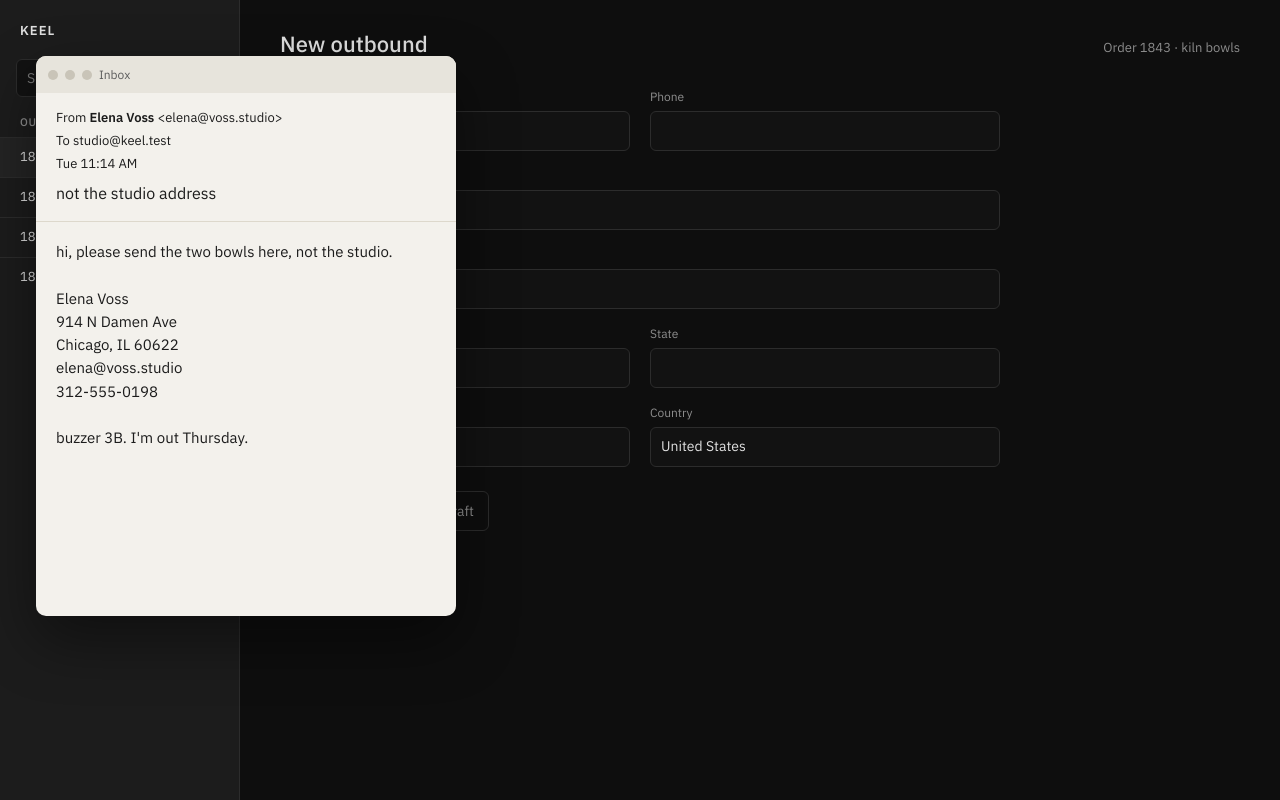
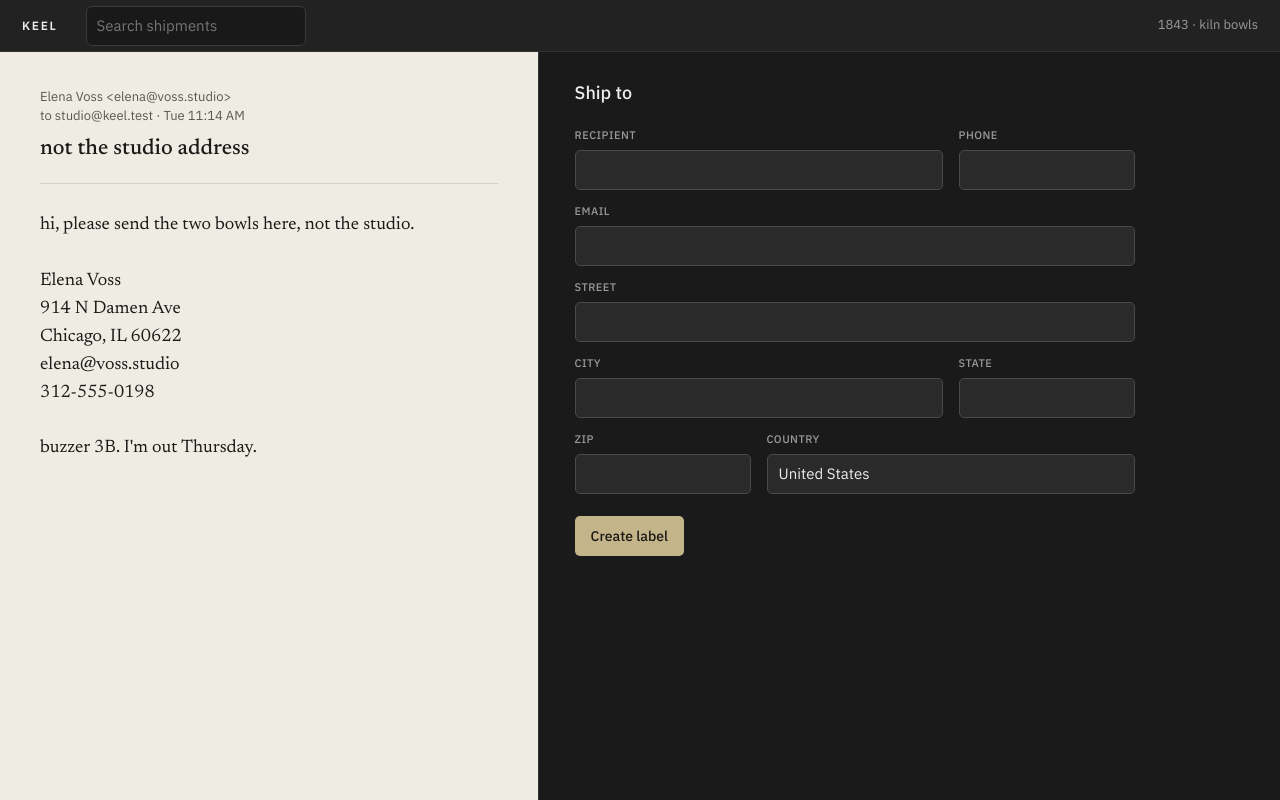
Before and after one commit to goodnight000/exact-paste, a browser extension: page demo/index.html in a window 1280 px wide. Drawn offline with Linux system fonts and the light colour scheme.

Commit message:
Lay the demo out as a reading pane and a ship-to form, no overlay.

```diff
--- a/demo/index.html
+++ b/demo/index.html
@@ -3,235 +3,174 @@
   <head>
     <meta charset="utf-8" />
     <meta name="viewport" content="width=device-width, initial-scale=1" />
-    <title>Keel — New outbound</title>
+    <title>Keel</title>
     <link rel="preconnect" href="https://fonts.googleapis.com" />
-    <link rel="stylesheet" href="https://fonts.googleapis.com/css2?family=IBM+Plex+Sans:wght@400;500;600&display=swap" />
+    <link
+      rel="stylesheet"
+      href="https://fonts.googleapis.com/css2?family=IBM+Plex+Sans:ital,wght@0,400;0,500;0,600;1,400&family=Newsreader:opsz,wght@6..72,400;6..72,500&display=swap"
+    />
     <style>
       :root {
-        --bg: #161616;
-        --rail: #1c1c1c;
-        --line: #2c2c2c;
-        --text: #e0e0e0;
-        --muted: #8d8d8d;
-        --field: #121212;
-        --accent: #7a9478;
+        --bg: #1a1a1a;
+        --bar: #222;
+        --paper: #efece4;
+        --ink: #1c1b18;
+        --ink-dim: #5c5850;
+        --line: #333;
+        --field: #2a2a2a;
+        --text: #ececec;
+        --muted: #9a9a9a;
+        --accent: #c4b48a;
       }
       * { box-sizing: border-box; }
       html, body {
         margin: 0;
         height: 100%;
-        background: #0e0e0e;
+        background: var(--bg);
         color: var(--text);
-        font: 14px/1.45 "IBM Plex Sans", ui-sans-serif, system-ui, sans-serif;
+        font: 15px/1.45 "IBM Plex Sans", ui-sans-serif, sans-serif;
       }
-      .desk {
+      .app {
         display: grid;
-        grid-template-columns: 240px 1fr;
+        grid-template-rows: 52px 1fr;
         height: 100%;
       }
-      rail {
-        display: block;
-        background: var(--rail);
-        border-right: 1px solid var(--line);
-        padding: 22px 0 28px;
+      .bar {
+        display: flex;
+        align-items: center;
+        gap: 28px;
+        padding: 0 22px;
+        background: var(--bar);
+        border-bottom: 1px solid var(--line);
       }
-      rail .mark {
-        padding: 0 20px 18px;
-        font-size: 13px;
+      .bar strong {
+        font-size: 12px;
         font-weight: 600;
-        letter-spacing: 0.08em;
+        letter-spacing: 0.14em;
         text-transform: uppercase;
       }
-      rail input[type="search"] {
-        display: block;
-        width: calc(100% - 32px);
-        margin: 0 16px 18px;
-        padding: 8px 10px;
-        border: 1px solid var(--line);
+      .bar input[type="search"] {
+        width: 220px;
+        padding: 7px 10px;
+        border: 1px solid #3a3a3a;
         border-radius: 6px;
-        background: var(--field);
+        background: #191919;
         color: var(--text);
         font: inherit;
       }
-      rail h2 {
-        margin: 0 20px 6px;
-        font-size: 11px;
-        font-weight: 500;
-        letter-spacing: 0.06em;
-        text-transform: uppercase;
+      .bar .spacer { flex: 1; }
+      .bar em {
+        font-style: normal;
         color: var(--muted);
-      }
-      .row {
-        display: grid;
-        grid-template-columns: 1fr auto;
-        gap: 8px;
-        padding: 10px 20px;
-        border-top: 1px solid var(--line);
         font-size: 13px;
       }
-      .row small { color: var(--muted); }
-      .row.active { background: #242424; }
-      main.stage {
-        padding: 28px 40px 48px;
+      .work {
+        display: grid;
+        grid-template-columns: minmax(320px, 42%) 1fr;
+        min-height: 0;
+      }
+      .letter {
+        min-height: 0;
         overflow: auto;
+        padding: 36px 40px 48px;
+        background: var(--paper);
+        color: var(--ink);
       }
-      main.stage header {
-        display: flex;
-        align-items: baseline;
-        justify-content: space-between;
-        margin-bottom: 28px;
+      .letter header {
+        margin: 0 0 28px;
+        padding: 0 0 20px;
+        border-bottom: 1px solid #d5d0c6;
+        font-size: 13px;
+        color: var(--ink-dim);
       }
-      main.stage h1 {
+      .letter header b {
+        color: var(--ink);
+        font-weight: 600;
+      }
+      .letter h1 {
+        margin: 10px 0 0;
+        font: 500 22px/1.25 Newsreader, "Times New Roman", serif;
+        color: var(--ink);
+      }
+      .letter article {
         margin: 0;
-        font-size: 22px;
+        font: 18px/1.55 Newsreader, "Times New Roman", serif;
+        white-space: pre-wrap;
+        user-select: text;
+      }
+      .ship {
+        min-height: 0;
+        overflow: auto;
+        padding: 28px 36px 48px;
+        border-left: 1px solid var(--line);
+      }
+      .ship h2 {
+        margin: 0 0 22px;
+        font-size: 18px;
         font-weight: 500;
       }
-      main.stage header span { color: var(--muted); font-size: 13px; }
       form {
         display: grid;
-        grid-template-columns: 1fr 1fr;
-        gap: 16px 20px;
-        max-width: 720px;
+        grid-template-columns: 1fr 1fr 1fr;
+        gap: 14px 16px;
+        max-width: 560px;
       }
       label {
         display: flex;
         flex-direction: column;
         gap: 6px;
-        font-size: 12px;
+        font-size: 11px;
+        font-weight: 500;
+        letter-spacing: 0.04em;
+        text-transform: uppercase;
         color: var(--muted);
       }
-      label.wide { grid-column: 1 / -1; }
-      input, textarea {
+      label.span2 { grid-column: span 2; }
+      label.span3 { grid-column: 1 / -1; }
+      input {
         width: 100%;
-        padding: 9px 10px;
-        border: 1px solid var(--line);
-        border-radius: 6px;
+        height: 40px;
+        padding: 0 11px;
+        border: 1px solid #4a4a4a;
+        border-radius: 5px;
         background: var(--field);
         color: var(--text);
-        font: 14px/1.4 "IBM Plex Sans", ui-sans-serif, sans-serif;
+        font: 15px/1 "IBM Plex Sans", ui-sans-serif, sans-serif;
       }
-      textarea { min-height: 72px; resize: vertical; }
-      .actions {
+      input:focus {
+        outline: none;
+        border-color: #8a8a8a;
+      }
+      .go {
         grid-column: 1 / -1;
-        display: flex;
-        gap: 10px;
         margin-top: 8px;
-      }
-      .actions button {
-        font: inherit;
-        padding: 9px 14px;
+        width: fit-content;
+        height: 40px;
+        padding: 0 16px;
         border: 0;
-        border-radius: 6px;
-        cursor: default;
-      }
-      .actions .go { background: var(--accent); color: #111; font-weight: 500; }
-      .actions .quiet { background: transparent; color: var(--muted); border: 1px solid var(--line); }
-
-      .mail {
-        position: fixed;
-        left: 36px;
-        top: 56px;
-        width: 420px;
-        height: min(560px, calc(100vh - 96px));
-        display: flex;
-        flex-direction: column;
-        background: #f3f1ec;
-        color: #1c1c1c;
-        border-radius: 10px;
-        box-shadow: 0 24px 60px rgb(0 0 0 / 0.45);
-        overflow: hidden;
-        z-index: 4;
-      }
-      .mail .bar {
-        display: flex;
-        align-items: center;
-        gap: 7px;
-        padding: 10px 12px;
-        background: #e7e4dc;
-        font-size: 12px;
-        color: #5c5c5c;
-      }
-      .dot { width: 10px; height: 10px; border-radius: 50%; background: #c9c4b8; }
-      .mail .meta {
-        padding: 16px 20px 12px;
-        border-bottom: 1px solid #ddd8cc;
-        font-size: 13px;
-      }
-      .mail .meta b { font-weight: 600; }
-      .mail .meta div { margin: 0 0 4px; }
-      .mail .meta .subject { font-size: 16px; margin-top: 8px; }
-      .mail article {
-        flex: 1;
-        margin: 0;
-        padding: 18px 20px 24px;
-        overflow: auto;
-        font: 15px/1.55 "IBM Plex Sans", ui-sans-serif, sans-serif;
-        user-select: text;
-        white-space: pre-wrap;
+        border-radius: 5px;
+        background: var(--accent);
+        color: #1a1814;
+        font: 500 14px "IBM Plex Sans", sans-serif;
       }
     </style>
   </head>
   <body>
-    <div class="desk">
-      <rail>
-        <div class="mark">Keel</div>
+    <div class="app">
+      <header class="bar">
+        <strong>Keel</strong>
         <input type="search" placeholder="Search shipments" />
-        <h2>Outbound</h2>
-        <div class="row active"><span>1843 · Chicago</span><small>draft</small></div>
-        <div class="row"><span>1842 · Oakland</span><small>in transit</small></div>
-        <div class="row"><span>1841 · Brooklyn</span><small>label printed</small></div>
-        <div class="row"><span>1838 · Portland</span><small>delivered</small></div>
-      </rail>
-      <main class="stage">
-        <header>
-          <h1>New outbound</h1>
-          <span>Order 1843 · kiln bowls</span>
-        </header>
-        <form action="#" onsubmit="return false">
-          <label>Recipient
-            <input name="name" type="text" autocomplete="name" />
-          </label>
-          <label>Phone
-            <input name="phone" type="tel" autocomplete="tel" />
-          </label>
-          <label class="wide">Email
-            <input name="email" type="email" autocomplete="email" />
-          </label>
-          <label class="wide">Street
-            <input name="street" type="text" autocomplete="street-address" />
-          </label>
-          <label>City
-            <input name="city" type="text" autocomplete="address-level2" />
-          </label>
-          <label>State
-            <input name="state" type="text" autocomplete="address-level1" />
-          </label>
-          <label>ZIP
-            <input name="zip" type="text" autocomplete="postal-code" />
-          </label>
-          <label>Country
-            <input name="country" type="text" autocomplete="country-name" value="United States" />
-          </label>
-          <div class="actions">
-            <button class="go" type="button">Create label</button>
-            <button class="quiet" type="button">Save draft</button>
-          </div>
-        </form>
-      </main>
-    </div>
-
-    <aside class="mail" aria-label="Mail">
-      <div class="bar">
-        <span class="dot"></span><span class="dot"></span><span class="dot"></span>
-        Inbox
-      </div>
-      <div class="meta">
-        <div>From <b>Elena Voss</b> &lt;elena@voss.studio&gt;</div>
-        <div>To studio@keel.test</div>
-        <div>Tue 11:14 AM</div>
-        <div class="subject">not the studio address</div>
-      </div>
-      <article id="letter">hi, please send the two bowls here, not the studio.
+        <span class="spacer"></span>
+        <em>1843 · kiln bowls</em>
+      </header>
+      <div class="work">
+        <section class="letter">
+          <header>
+            Elena Voss &lt;elena@voss.studio&gt;<br />
+            to studio@keel.test · Tue 11:14 AM
+            <h1>not the studio address</h1>
+          </header>
+          <article id="letter">hi, please send the two bowls here, not the studio.
 
 Elena Voss
 914 N Damen Ave
@@ -240,6 +179,38 @@ elena@voss.studio
 312-555-0198
 
 buzzer 3B. I'm out Thursday.</article>
-    </aside>
+        </section>
+        <section class="ship">
+          <h2>Ship to</h2>
+          <form action="#" onsubmit="return false">
+            <label class="span2">Recipient
+              <input name="name" type="text" autocomplete="name" />
+            </label>
+            <label>Phone
+              <input name="phone" type="tel" autocomplete="tel" />
+            </label>
+            <label class="span3">Email
+              <input name="email" type="email" autocomplete="email" />
+            </label>
+            <label class="span3">Street
+              <input name="street" type="text" autocomplete="street-address" />
+            </label>
+            <label class="span2">City
+              <input name="city" type="text" autocomplete="address-level2" />
+            </label>
+            <label>State
+              <input name="state" type="text" autocomplete="address-level1" />
+            </label>
+            <label>ZIP
+              <input name="zip" type="text" autocomplete="postal-code" />
+            </label>
+            <label class="span2">Country
+              <input name="country" type="text" autocomplete="country-name" value="United States" />
+            </label>
+            <button class="go" type="button">Create label</button>
+          </form>
+        </section>
+      </div>
+    </div>
   </body>
 </html>
```
